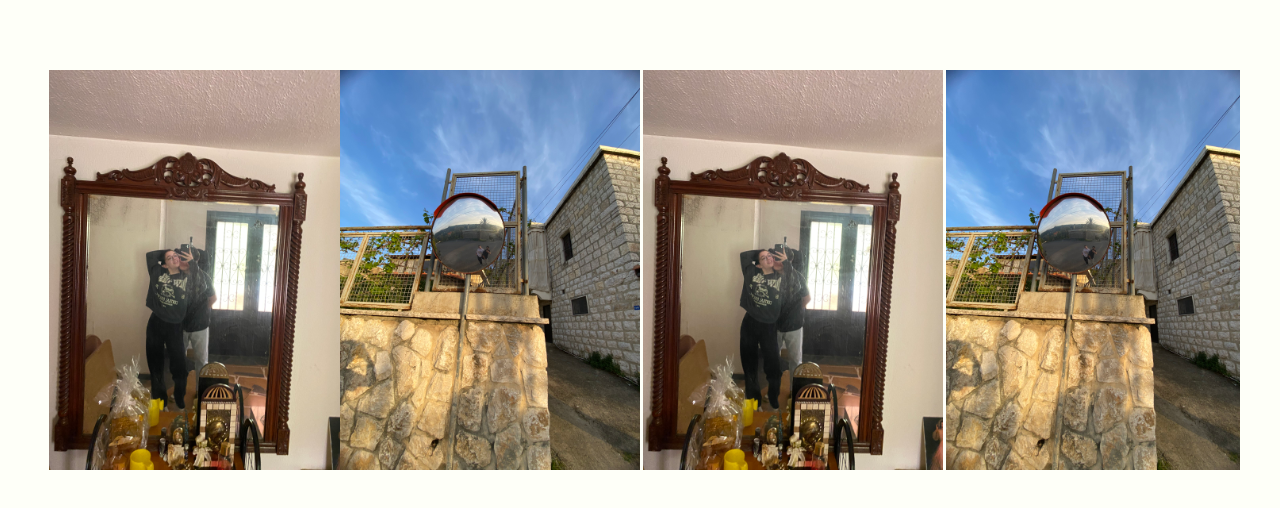
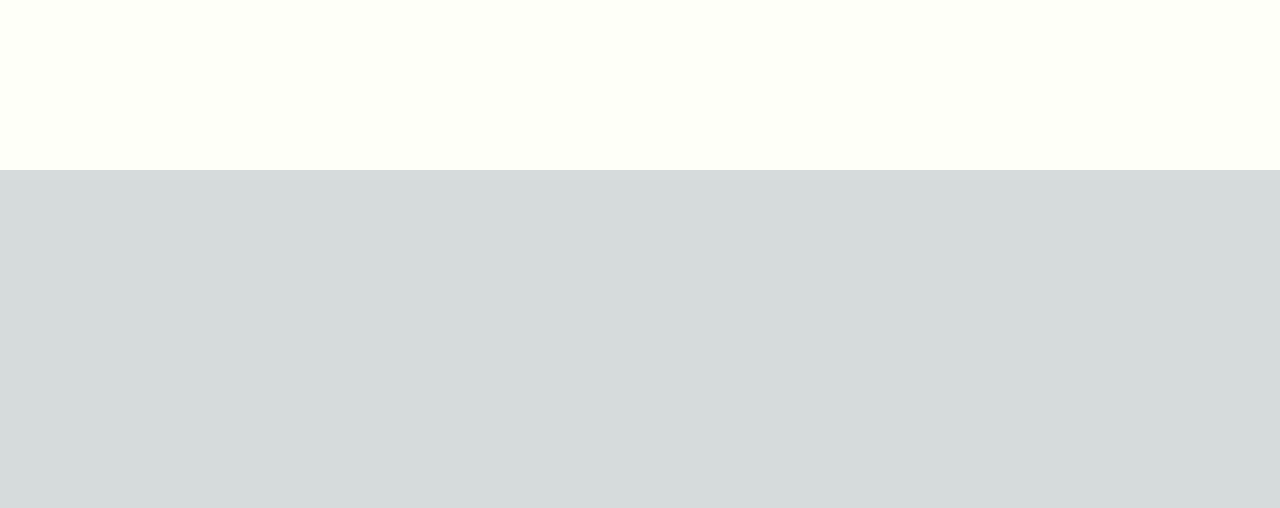
Before and after one commit to Carl-AbiHawbar/carlabihawbar, a Next.js app: page / in a window 1280 px wide. Shown: the part 947-1455 px from the top of the page. After the commit the page ends 1117 px from the top, so only its background shows below. Built offline with nearby package versions, Linux system fonts and the light colour scheme.

Commit message:
removing photos for now

```diff
--- a/pages/index.js
+++ b/pages/index.js
@@ -143,7 +143,7 @@ export default function Home() {
         <div style={animationContainer}>
           <img style={animation} src="/couple_dancing.gif" alt="" />
         </div>
-        <PhotoGallery images={images}/>
+        {/* <PhotoGallery images={images}/> */}
       </main>
 
       {/* <footer style={{textAlign: 'center'}}>
```
